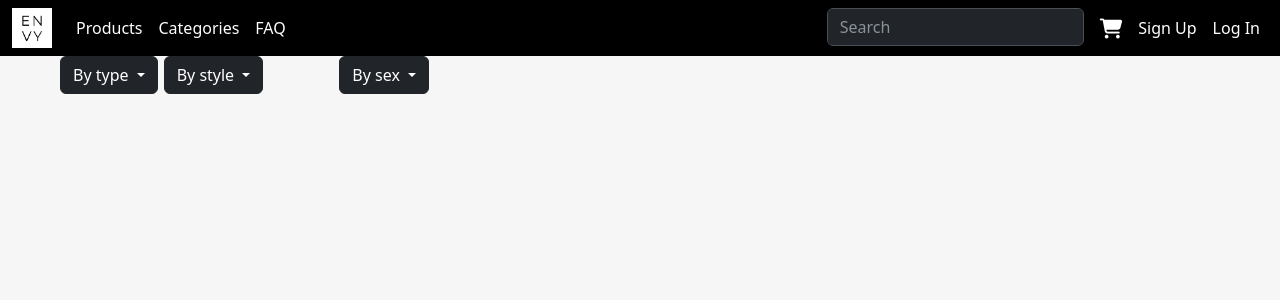
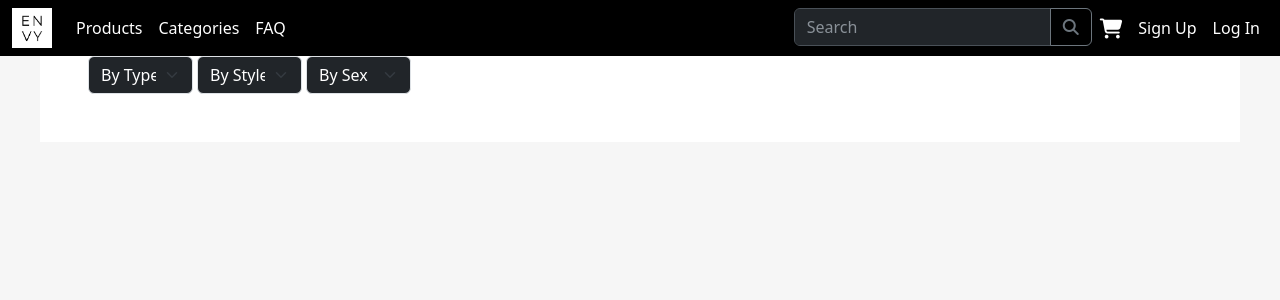
Before and after one commit to recoder99/clothing-site, a Django app: template home/templates/home/products.html in a window 1280 px wide. Shown: the top 300 px of the page. Run offline with Django 3.2, Linux system fonts and the light colour scheme; the template is opened without the code that fills it, so the values that code supplies are empty.

Commit message:
menu and search design

```diff
--- a/home/templates/home/base.html
+++ b/home/templates/home/base.html
@@ -86,14 +86,10 @@
 
         <ul class="navbar-nav d-flex">
           <li class="nav-item">
-            <form class="d-flex" role="search">
-              <input
-                class="form-control me-2"
-                type="search"
-                placeholder="Search"
-                aria-label="Search"
-              />
-            </form>
+            <div class="input-group">
+              <input type="search" class="form-control" placeholder="Search" aria-label="Recipient's username" aria-describedby="button-addon2">
+              <button class="btn btn-outline-secondary" type="button" id="button-addon2"><i class="fa fa-search"></i></button>
+            </div>
           </li>
           <li class="nav-item">
             <a class="nav-link" href="/cart">
--- a/home/templates/home/products.html
+++ b/home/templates/home/products.html
@@ -1,60 +1,44 @@
 {% extends "home/base.html" %} {% block content%} {%load static%}
-<!--Put buttons-->
-<div class="row ms-5">
-  <div class="col-1">
-    <!--By Type-->
-    <div class="dropdown col">
-      <button class="btn btn-dark dropdown-toggle" type="button" data-bs-toggle="dropdown" aria-expanded="false">
-        By type
-      </button>
-      <ul class="dropdown-menu">
-        <li><a class="dropdown-item type tag" href="#">None</a></li>
-        <li><a class="dropdown-item type tag" href="#">Tops</a></li>
-        <li><a class="dropdown-item type tag" href="#">Blouses</a></li>
-        <li><a class="dropdown-item type tag" href="#">Sweaters</a></li>
-        <li><a class="dropdown-item type tag" href="#">Pants</a></li>
-        <li><a class="dropdown-item type tag" href="#">Dresses</a></li>
-        <li><a class="dropdown-item type tag" href="#">Jackets</a></li>
-        <li><a class="dropdown-item type tag" href="#">Shirts</a></li>
-      </ul>
-    </div>
-  </div>
 
-  <div class="col-1 me-5">
-    <!--By Style-->
-    <div class="dropdown col">
-      <button class="btn btn-dark dropdown-toggle" type="button" data-bs-toggle="dropdown" aria-expanded="false">
-        By style
-      </button>
-      <ul class="dropdown-menu">
-        <li><a class="dropdown-item style tag" href="#">None</a></li>
-        <li><a class="dropdown-item style tag" href="#">Business</a></li>
-        <li><a class="dropdown-item style tag" href="#">Casual</a></li>
-        <li><a class="dropdown-item style tag" href="#">Athletic</a></li>
-        <li><a class="dropdown-item style tag" href="#">Formal</a></li>
-      </ul>
-    </div>
-  </div>
 
-  <div class="col-1 ms-4">
-    <!--By Sex-->
-    <div class="dropdown col">
-      <button class="btn btn-dark dropdown-toggle" type="button" data-bs-toggle="dropdown" aria-expanded="false">
-        By sex
-      </button>
-      <ul class="dropdown-menu">
-        <li><a class="dropdown-item sex tag" href="#">None</a></li>
-        <li><a class="dropdown-item sex tag" href="#">Men</a></li>
-        <li><a class="dropdown-item sex tag" href="#">Women</a></li>
-        <li><a class="dropdown-item sex tag" href="#">Unisex</a></li>
-      </ul>
-    </div>
-  </div>
-</div>
 <div
   class="bg-white mx-auto position-relative"
   style="width: 1200px; height: 5000"
 >
+  <!--By Type-->
+<div class="row ms-5">
+  <select class="form-select bg-dark text-white me-1" aria-label="Default select example" style="width: 105px;">
+    <option selected>By Type</option>
+    <option value="Tops">Tops</option>
+    <option value="Blouses">Blouses</option>
+    <option value="Sweaters">Sweaters</option>
+    <option value="Pants">Pants</option>
+    <option value="Dresses">Dresses</option>
+    <option value="Jackets">Jackets</option>
+    <option value="Shirts">Shirts</option>
+  </select>
+
+  <!--By Style-->
+
+  <select class="form-select bg-dark text-white me-1" aria-label="Default select example" style="width: 105px;">
+    <option selected>By Style</option>
+    <option value="Business">Business</option>
+    <option value="Casual">Casual</option>
+    <option value="Athletic">Athletic</option>
+    <option value="Formal">Formal</option>
+  </select>
+
+    <!--By Style-->
+
+  <select class="form-select bg-dark text-white" aria-label="Default select example" style="width: 105px;">
+    <option selected>By Sex</option>
+    <option value="Men">Men</option>
+    <option value="Women">Women</option>
+    <option value="Unisex">Unisex</option>
+  </select>
+
+</div>
+
   <!--Items-->
   <div id="item_content" class="container mt-5">
     <div class="row row-cols-5">
--- a/home/urls.py
+++ b/home/urls.py
@@ -15,6 +15,6 @@ urlpatterns = [
     path("edit_information", views.edit_information, name="edit_information"),
     path("checkout", views.checkout, name="checkout"),
     path("order/<int:id>", views.order_information, name="order_information"),
-    path("products", views.products, name="products"),
-    path("search", views.search, name="search")
+    path("products", views.products, name="products?q=None+None+None"),
+    path("search", views.search, name="search"),
 ]
```
